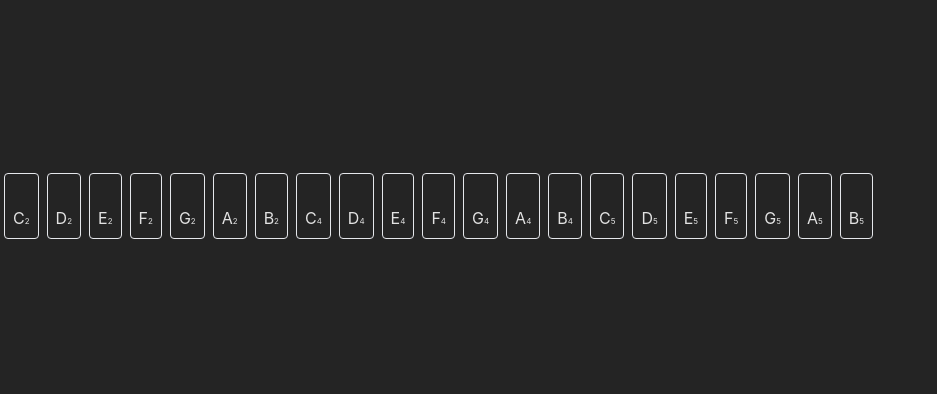
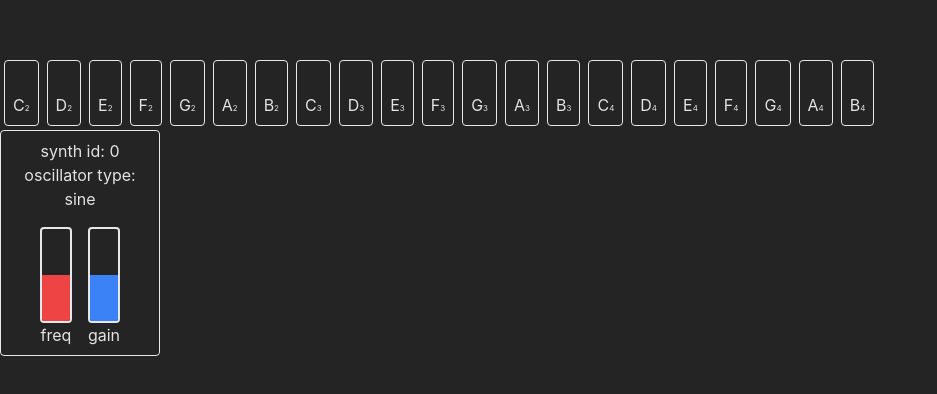
Before and after one commit to CalebBabin/synth-WebAudio, a React (Vite) app: page / in a window 1280 px wide. Shown: the part 194-588 px from the top of the page, without its empty margins (0-937 px from the left). Built offline with nearby package versions, Linux system fonts and the light colour scheme.

Commit message:
add a basic visual output for synths

```diff
--- a/src/App.jsx
+++ b/src/App.jsx
@@ -4,7 +4,7 @@ import Synth from "./components/synth"
 
 function App() {
 	return <>
-		<Keyboard instrumentID={0} octaveRange={[2, 4, 5]} noSharp={true} />
+		<Keyboard instrumentID={0} octaveRange={[2, 3, 4]} noSharp={true} />
 		<Synth instrumentID={0} />
 	</>
 }
--- a/src/components/synth.jsx
+++ b/src/components/synth.jsx
@@ -1,10 +1,17 @@
-import { useEffect, useMemo } from "react";
+import { useEffect, useRef } from "react";
 
 export default function Synth({
 	instrumentID = 0,
 	oscillatorType = "sine",
 }) {
+	const gainRef = useRef();
+	const frequencyRef = useRef();
+
+
+
 	useEffect(() => {
+		if (!gainRef.current || !frequencyRef.current) return;
+
 		const audioContext = new AudioContext();
 		const oscillator = audioContext.createOscillator();
 		oscillator.type = oscillatorType;
@@ -30,15 +37,19 @@ export default function Synth({
 			const now = audioContext.currentTime;
 			const delta = now - lastTick;
 			lastTick = now;
+
 			const deltaFrequency = (oscillatorTargetFrequency - oscillatorCurrentFrequency) * delta * speedOfChange;
 			oscillatorCurrentFrequency += deltaFrequency;
-			oscillator.frequency.setValueAtTime(oscillatorCurrentFrequency, now);
+
+			oscillator.frequency.setValueAtTime(oscillatorCurrentFrequency, now + delta / 2);
+			frequencyRef.current.style.height = ((oscillatorCurrentFrequency) / 10) + "%";
 
 			const deltaGain = (oscillatorTargetGain - oscillatorCurrentGain) * delta * speedOfChange;
 			oscillatorCurrentGain += deltaGain;
-			gainNode.gain.setValueAtTime(oscillatorCurrentGain, now);
+			gainNode.gain.setValueAtTime(oscillatorCurrentGain, now + delta / 2);
+			gainRef.current.style.height = (oscillatorCurrentGain / maxGain) * 100 + "%";
 		}
-		const tickFrequency = 1000 / 240;
+		const tickFrequency = 1000 / 60;
 		const tickInterval = window.setInterval(tick, tickFrequency);
 
 		const handler = (e) => {
@@ -69,7 +80,25 @@ export default function Synth({
 			audioContext.close();
 			window.clearInterval(tickInterval);
 		}
-	}, [instrumentID, oscillatorType])
+	}, [instrumentID, oscillatorType, gainRef.current, frequencyRef.current])
 
-	return null;
+	return <div className="border rounded p-2 max-w-[10rem] text-center flex flex-col gap-4">
+		<div>
+			synth id: {instrumentID} <br /> oscillator type: {oscillatorType}
+		</div>
+		<div className="flex gap-4 justify-center">
+			<div>
+				<div className="rounded border-2 w-8 h-24 relative overflow-hidden">
+					<div className="w-full h-1/2 bg-red-500 bottom-0 absolute" ref={frequencyRef} />
+				</div>
+				freq
+			</div>
+			<div>
+				<div className="rounded border-2 w-8 h-24 relative overflow-hidden">
+					<div className="w-full h-1/2 bg-blue-500 bottom-0 absolute" ref={gainRef} />
+				</div>
+				gain
+			</div>
+		</div>
+	</div>;
 }
```
